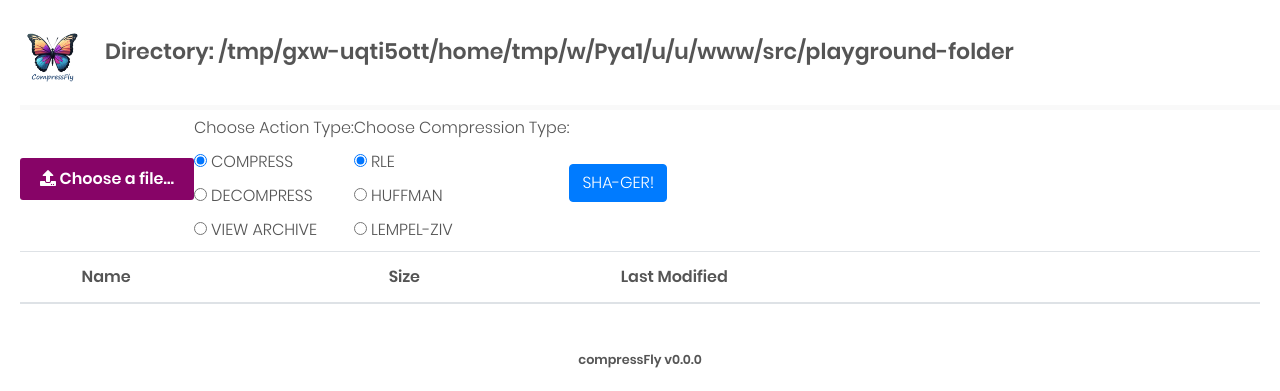
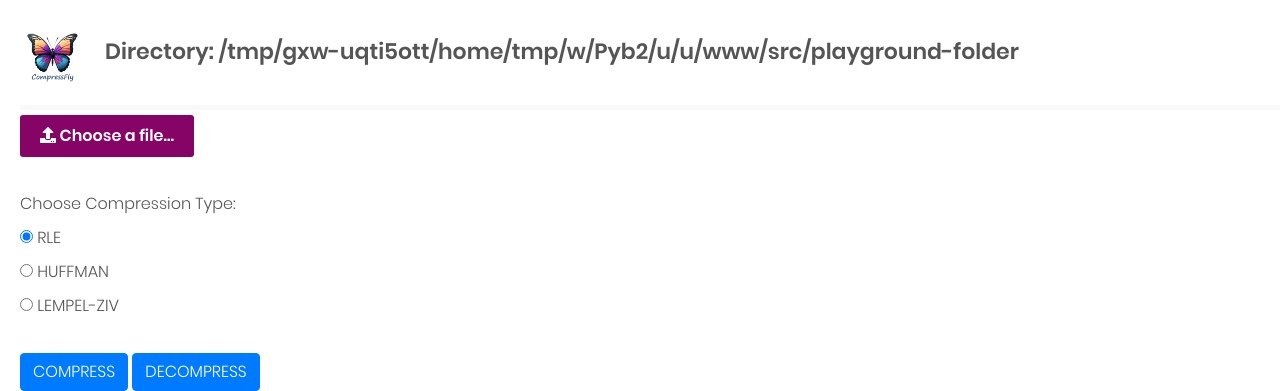
Before and after one commit to shirhana/intro-final-proj, a Flask app: page / in a window 1280 px wide. Shown: the top 391 px of the page. Run offline with Flask 3, Linux system fonts and the light colour scheme; lists and menus that the app fills with data are empty; parts of the project's set-up code (start-up, migrations or seed data) failed here and were passed over; some libraries are stand-ins or nearby versions.

Commit message:
ui cleanup

```diff
--- a/src/TODO.txt
+++ b/src/TODO.txt
@@ -1,5 +1,4 @@
 * catch execptions
-* finish ui
 * add documention + types
 * add to README
 
--- a/src/main_ui.py
+++ b/src/main_ui.py
@@ -140,7 +140,7 @@ def main():
             if not is_valid_upload_path(path, base_directory):
                 return redirect(request.referrer)
 
-            action_type = request.form['action_type']
+            action_type = request.form['action']
             compression_type = request.form['compression_type']
             error_msg_dict = {}
             for file in request.files.getlist('file'):
--- a/src/templates/home.html
+++ b/src/templates/home.html
@@ -39,26 +39,7 @@
                     <i class="fa fa-upload"></i>
                     <span>Choose a file…</span>
                 </label>
-                <input type="hidden" name="path" value="{{ directory }}">
-            </div>
-            <!-- -- Actions Type -- -->
-            <div class="compressionType_P">
-                <label for="compression">Choose Action Type:</label><br>
-                <label class="actionBtn" for="compress">
-                    <input type="radio" id="compress" name="action_type" value="compress" checked>
-                    COMPRESS
-                </label><br>
-                <label class="actionBtn" for="decompress">
-                    <input type="radio" id="decompress" name="action_type" value="decompress">
-                    DECOMPRESS
-                </label><br>
-                <label class="actionBtn" for="view-archive">
-                    <input type="radio" id="view-archive" name="action_type" value="view-archive">
-                    VIEW ARCHIVE
-                </label>
-            </div>
-            <!-- -- Compression Type -- -->
-            <div class="compressionType_P">
+                <input type="hidden" name="path" value="{{ directory }}"><br><br>
                 <label for="compression">Choose Compression Type:</label><br>
                 <label class="compressionBtn" for="rle">
                     <input type="radio" id="rle" name="compression_type" value="rle" checked>
@@ -71,12 +52,12 @@
                 <label class="compressionBtn" for="lz">
                     <input type="radio" id="lz" name="compression_type" value="lz">
                     LEMPEL-ZIV
-                </label>
-            </div>
-            <!-- -- Upload Btn -- -->
-            <div class="uploadBtn_P">
-                <button type="submit" class="uploadBtn btn btn-primary">
-                    SHA-GER!
+                </label><br><br>
+                <button type="submit" name="action" value="compress" class="uploadBtn btn btn-primary">
+                    COMPRESS
+                </button>
+                <button type="submit" name="action" value="decompress" class="uploadBtn btn btn-primary">
+                    DECOMPRESS
                 </button>
             </div>
         </form>
```
Also changed, not shown: README.md.
